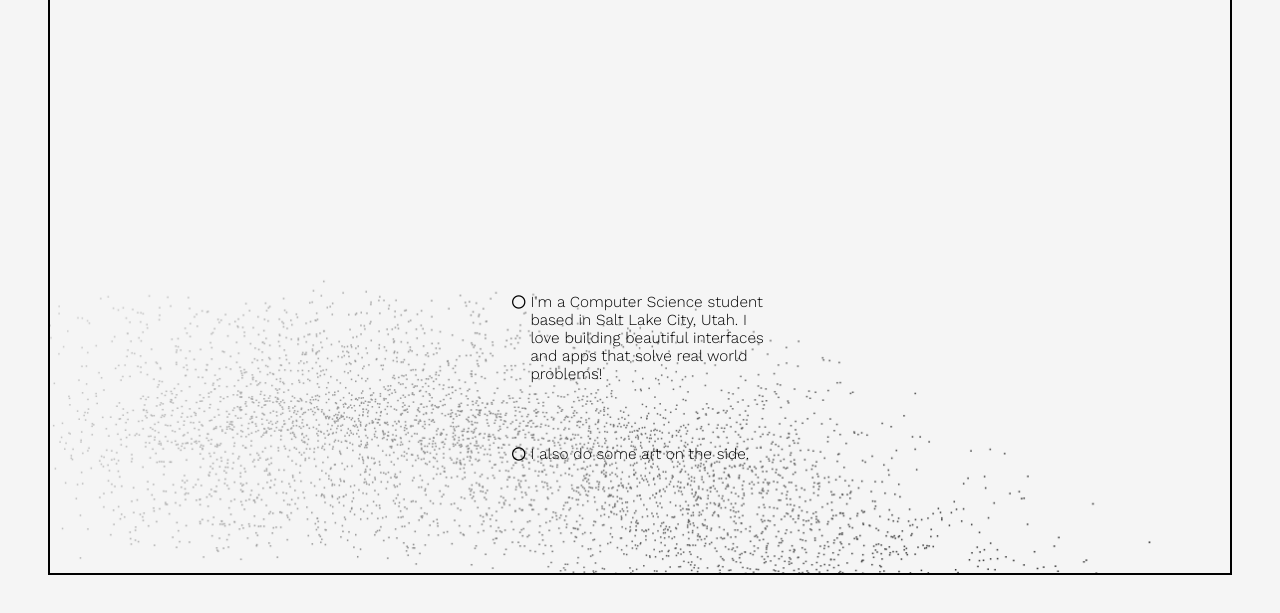
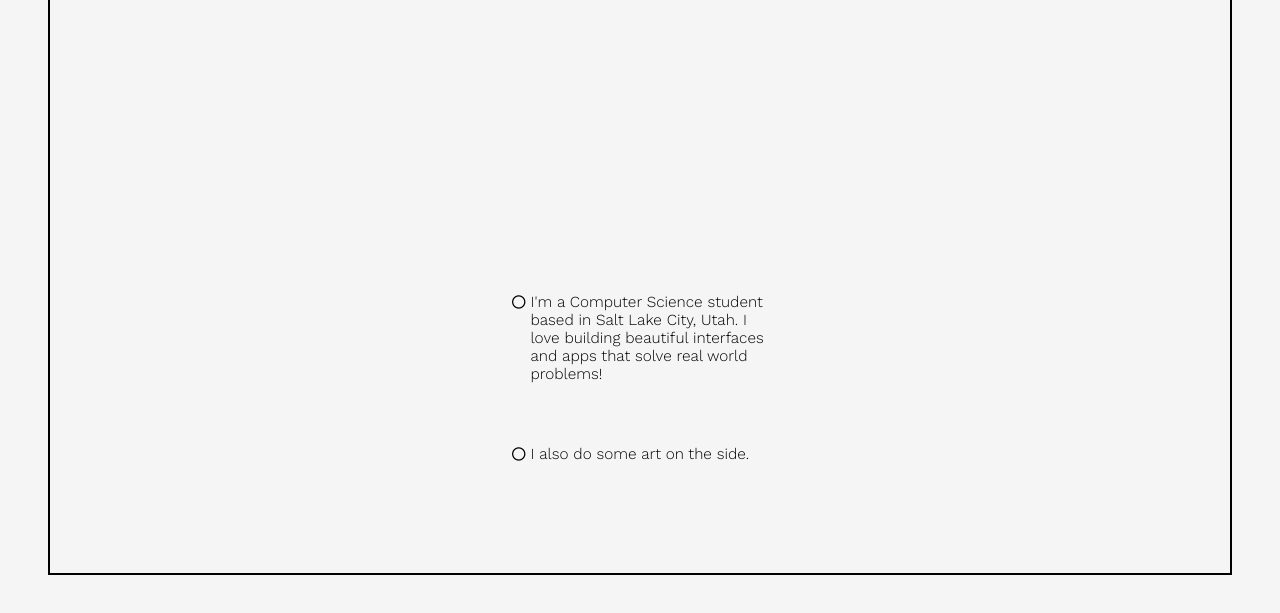
Before and after one commit to Logan256/Logan256.github.io, a plain HTML site: page index.html in a window 1280 px wide. Shown: the part 177-790 px from the top of the page. Drawn offline with Linux system fonts and the light colour scheme; files whose address does not match are found by name.

Commit message:
Minor File Change
Replaced resume and removed background art.

```diff
--- a/index.html
+++ b/index.html
@@ -338,9 +338,9 @@
         </div>
     </main>
 
-    <!-- redo this background art the most fun part -->
+    <!-- background art -->
     <canvas id="canvas1"></canvas>
-    <script src="javascript/background.js"></script>
+    <!-- <script src="javascript/background.js"></script> -->
 </body>
 
 </html>
```
Also changed, not shown: 1 other file.
